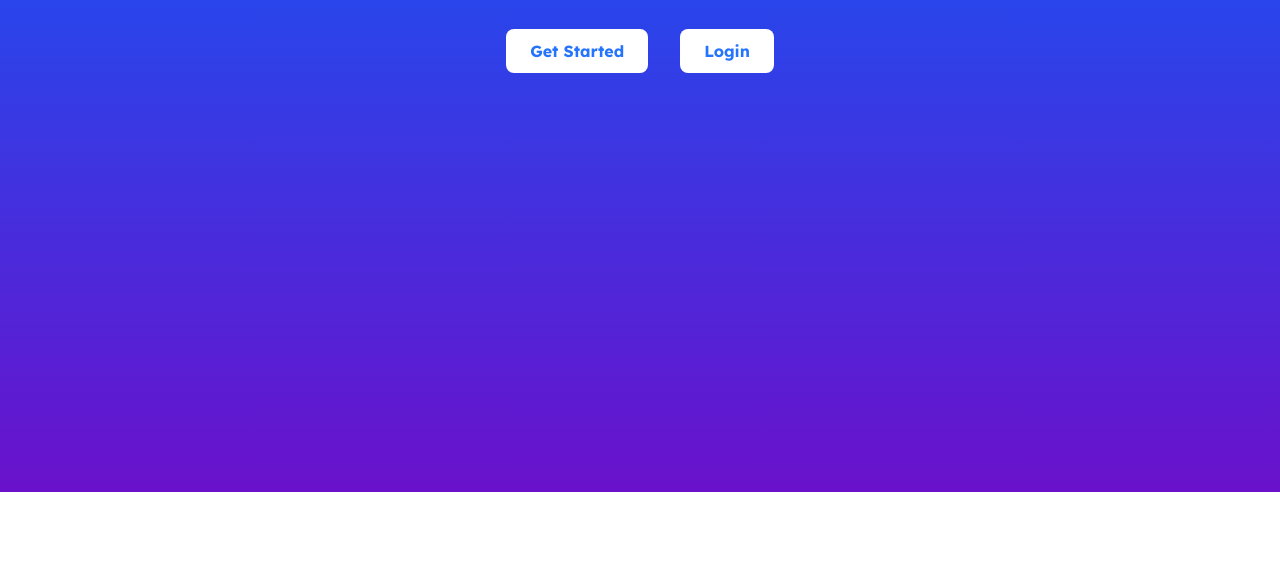
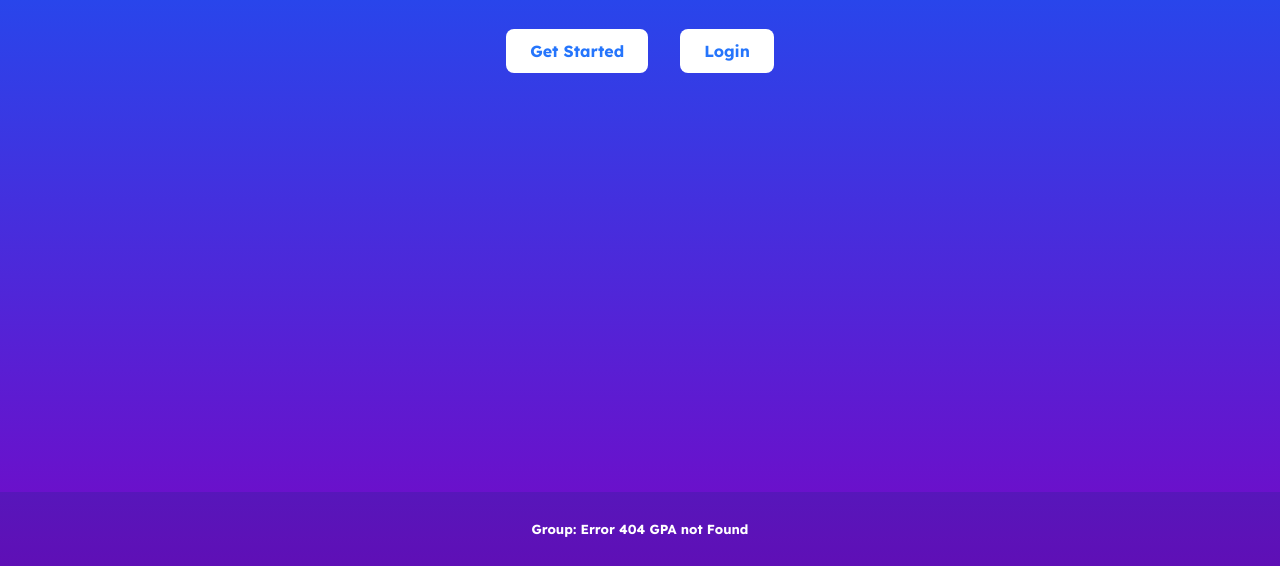
Before and after one commit to nirv-exe/INFO-1601-Project, a website with bundled scripts: page public/index.html in a window 1280 px wide. Shown: the part 418-984 px from the top of the page. Before the commit the page ends 910 px from the top, so only its background shows below. Built offline with nearby package versions, Linux system fonts and the light colour scheme; no server answers.

Commit message:
added footer with group name

```diff
--- a/public/index.html
+++ b/public/index.html
@@ -170,7 +170,13 @@
         <div id="popup" class="popup">Login successful!</div>
         <div id="popup-error" class="popup-error">Signup error!</div>
         <div id="popup-error" class="popup-error">Invalid Login Information!</div>
+
+
+        <footer class="footer">
+            <h3>Group: Error 404 GPA not Found</h3>
+        </footer>
     </div>
+
     <script type="module" src="script.js"></script>
 </body>
 </html>
--- a/public/style.css
+++ b/public/style.css
@@ -12,12 +12,25 @@ body{
 }
 
 .main{
+    display: flex;
+    flex-direction: column;
+    min-height: 100vh;
     padding-top: 10px;
     background: linear-gradient(to top, #6a11cb, #0066ff);
     width: 100%;
     min-height: 100vh;
     margin: 0;
     overflow: auto;
+}
+
+.footer {
+    margin-top: auto;
+    text-align: center;
+    padding: 1rem;
+    font-family: "Lexend", sans-serif;
+    background-color: rgba(0, 0, 0, 0.1);
+    color: white;
+    font-size: 0.7em;
 }
 
 .navbar{
```
